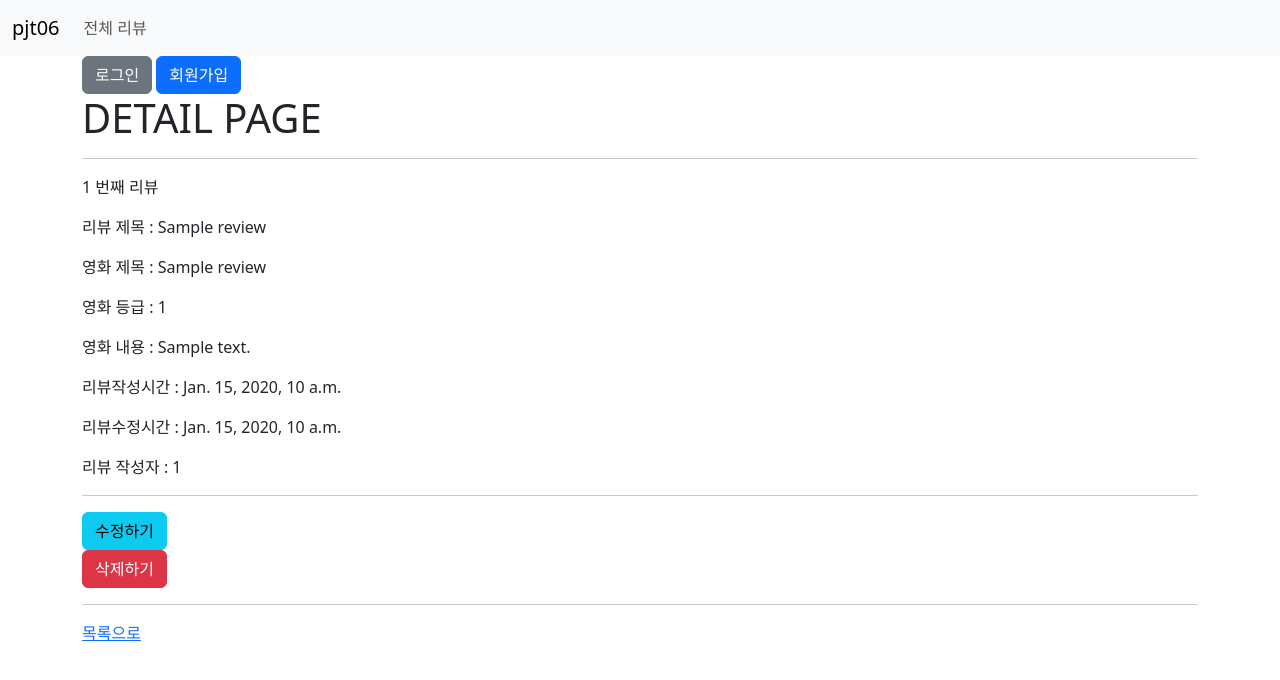
After one commit to Gomyo/django_crud_auth_practice, a Django app: page /community/1/ in a window 1280 px wide. The commit adds this page. Shown: the top 680 px of the page. Run offline with Django 3.2, Linux system fonts and the light colour scheme; tables that the repository leaves empty hold one stand-in row (values such as "Sample post"); some libraries are stand-ins or nearby versions.

Commit message:
[Feat] Detail Page

```diff
--- /dev/null
+++ b/community/templates/community/detail.html
@@ -0,0 +1,23 @@
+{% extends 'base.html' %}
+{% load bootstrap5 %}
+
+{% block content %}
+  <h1>DETAIL PAGE</h1>
+  <hr>
+  <p>{{ review.pk }} 번째 리뷰</p>
+  <p>리뷰 제목 : {{ review.title }}</p>
+  <p>영화 제목 : {{ review.movie_title }}</p>
+  <p>영화 등급 : {{ review.rank }}</p>
+  <p>영화 내용 : {{ review.content }}</p>
+  <p>리뷰작성시간 : {{ review.created_at }}</p>
+  <p>리뷰수정시간 : {{ review.updated_at }}</p>
+  <p>리뷰 작성자 : {{ review.user_id }}</p>
+  <hr>
+  <a href="" class="btn btn-info">수정하기</a>
+  <form action="" method="POST">
+    {% csrf_token %}
+    <input type="submit" value="삭제하기" class="btn btn-danger">
+  </form>
+  <hr>
+  <a href="{% url 'community:index' %}">목록으로</a>
+{% endblock content %}
--- a/community/urls.py
+++ b/community/urls.py
@@ -6,4 +6,5 @@ app_name = 'community'
 urlpatterns = [
     path('', views.index, name='index'),
     path('create/', views.create, name='create'),
+    path('<int:review_pk>/', views.detail, name='detail'),
 ]
--- a/community/views.py
+++ b/community/views.py
@@ -11,7 +11,7 @@ def index(request):
     context = {
         'reviews': reviews,
     }
-    return render(request, 'community/index.html')
+    return render(request, 'community/index.html', context)
 
 @login_required
 @require_http_methods(['GET', 'POST'])
@@ -29,3 +29,11 @@ def create(request):
         'form': form,
     }
     return render(request, 'community/form.html', context)
+
+@require_safe
+def detail(request, review_pk):
+    review = get_object_or_404(Review, pk=review_pk)
+    context = {
+        'review': review,
+    }
+    return render(request, 'community/detail.html', context)
```
Also changed, not shown: community/templates/community/index.html (+7 -0 lines).
